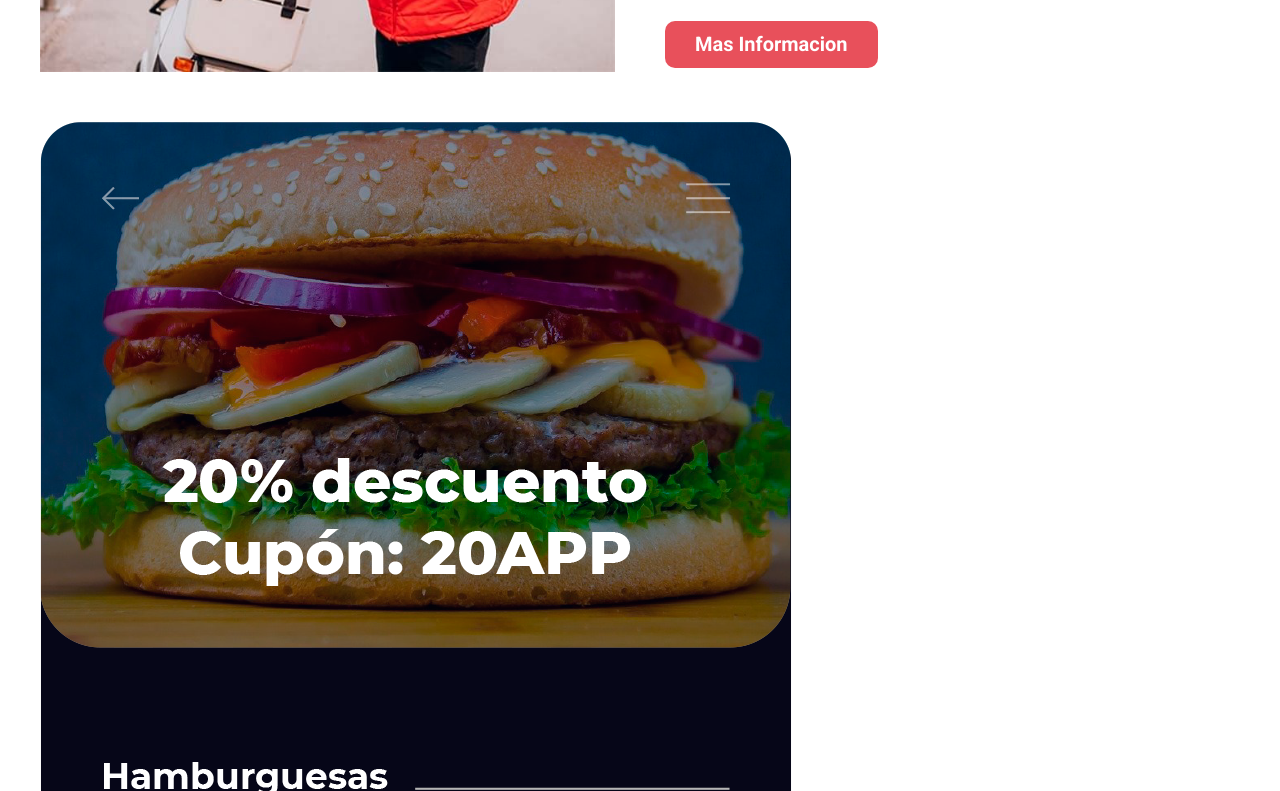
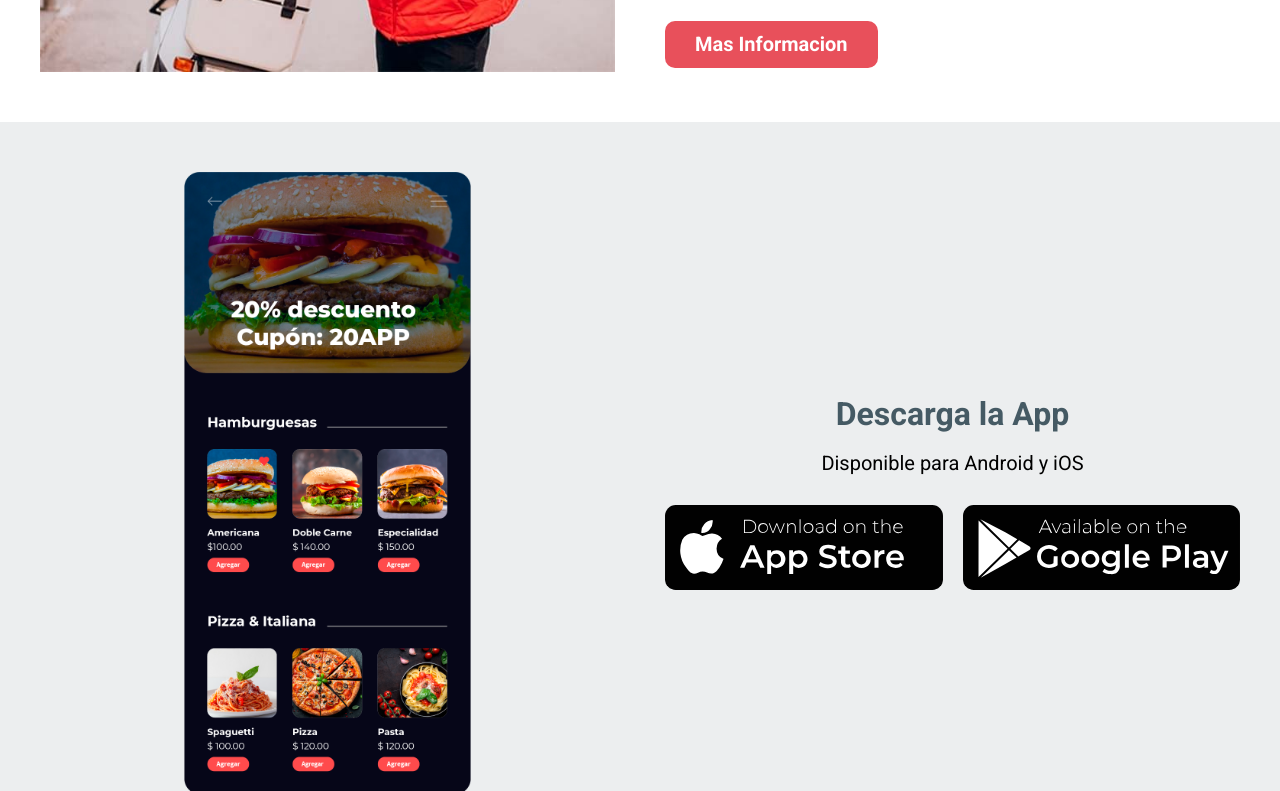
Before and after one commit to fabianallvarez/DeliveryApp, a website: page index.html in a window 1280 px wide. Shown: the part 5269-6060 px from the top of the page. Drawn offline with Linux system fonts and the light colour scheme.

Commit message:
Ft: Añadiendo Css tiendas y descargas

```diff
--- a/src/scss/app.scss
+++ b/src/scss/app.scss
@@ -5,3 +5,4 @@
 @use 'testimoniales';
 @use 'favoritos';
 @use 'repartidores';
+@use 'descarga';
--- /dev/null
+++ b/src/scss/descarga/_descargar.scss
@@ -0,0 +1,31 @@
+@use 'base/mixins' as m;
+@use 'base/variables' as v;
+
+.descargar {
+    background-color: v.$grisClaro;
+    padding: v.$separacion 0;
+
+    &__grid {
+        display: flex;
+        flex-direction: column-reverse;
+
+        @include m.tablet {
+            @include m.grid(2, v.$separacion);
+        }
+    }
+
+    &__imagen {
+        width: 50%;
+        margin: 5rem auto 0 auto;
+        transition-property: transform;
+        transition-duration: 300ms;
+
+        @include m.tablet {
+            margin-top: 0;
+        }
+
+        &:hover {
+            transform: rotate(4deg) scale(1.2);
+        }
+    }
+}
--- /dev/null
+++ b/src/scss/descarga/_index.scss
@@ -0,0 +1,2 @@
+@forward 'descargar';
+@forward 'tiendas';
--- /dev/null
+++ b/src/scss/descarga/_tiendas.scss
@@ -0,0 +1,35 @@
+@use 'base/mixins' as m;
+@use 'base/variables' as v;
+
+.tiendas {
+    display: flex;
+    flex-direction: column;
+    justify-content: center;
+
+    &__heading,
+    &__texto {
+        text-align: center
+    }
+
+    &__heading {
+        color: v.$secundario;
+        margin: 2rem 0 0 0;
+    }
+
+    &__texto {
+        margin-bottom: 3rem;
+    }
+
+    &__grid {
+        @include m.grid(2, 2rem);
+    }
+
+    &__enlace {
+        transition-property: transform;
+        transition-duration: 500ms;
+
+        &:hover {
+            transform: scale(1.2);
+        }
+    }
+}
```
Also changed, not shown: build/css/app.css, 1 other file.
